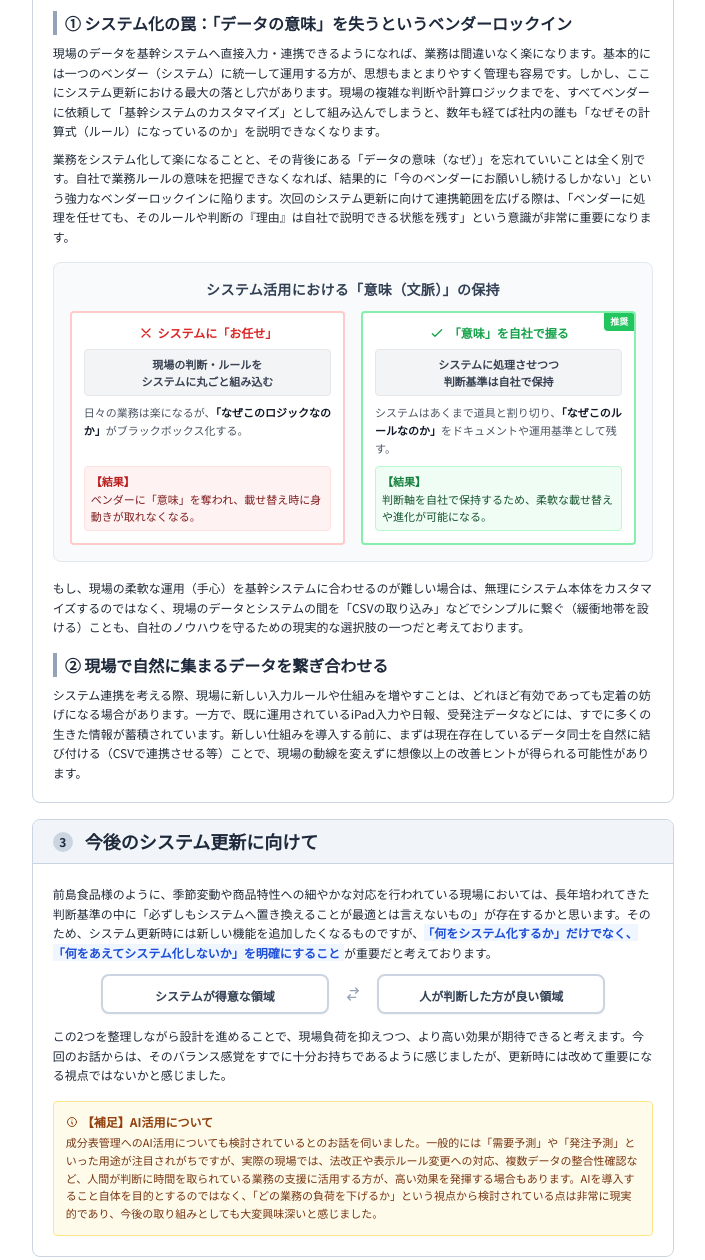
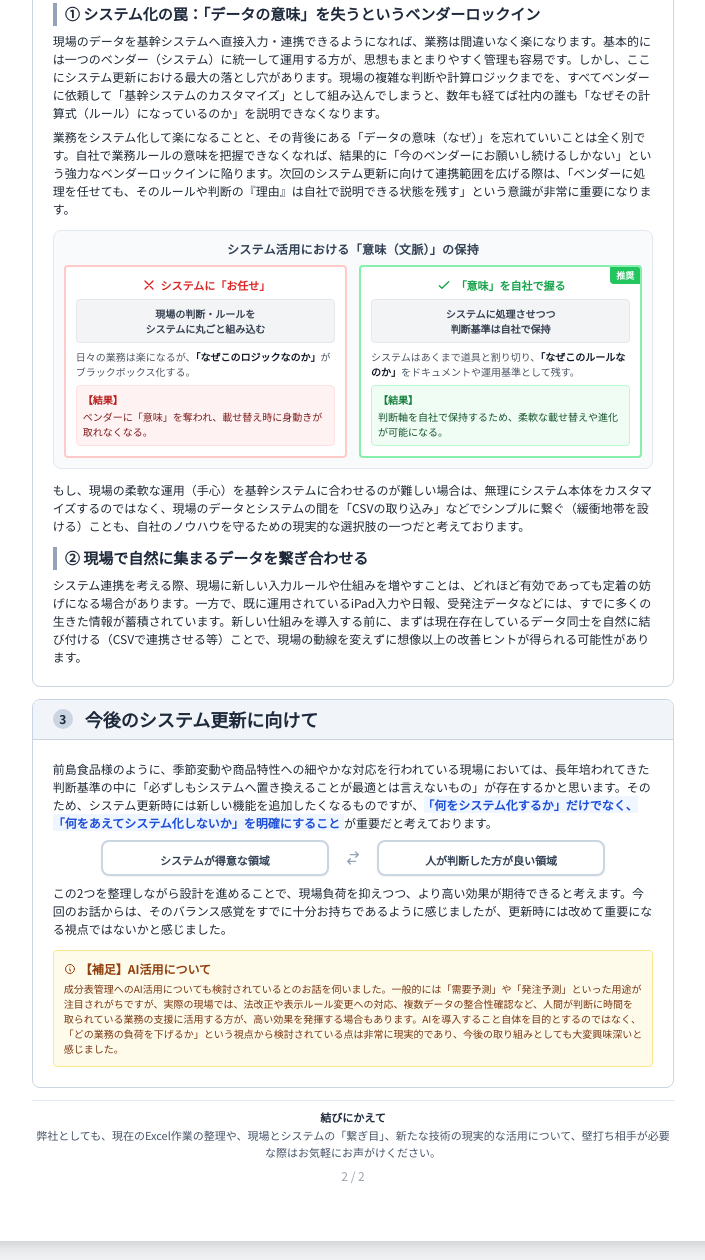
Before and after one commit to totototo0526/assessment, a plain HTML site: page report.html in a window 1280 px wide. Shown: the part 1409-2669 px from the top of the page, without its empty margins (287-992 px from the left). Drawn offline with nearby package versions, Linux system fonts and the light colour scheme.

Commit message:
style: tighten line heights and margins drastically to fit massive text volume on page 2

```diff
--- a/report.html
+++ b/report.html
@@ -61,7 +61,7 @@
             }
             .a4-page {
                 margin: 0;
-                padding: 10mm 15mm;
+                padding: 5mm 15mm;
                 box-shadow: none;
                 width: 210mm;
                 height: 297mm;
@@ -121,7 +121,7 @@
                     <div class="font-bold text-slate-800 border-b border-slate-300 pb-1 mb-1 text-left">システム利用状況</div>
                     <div class="text-left">利用システム: <span class="font-bold">アラジンオフィス</span></div>
                     <div class="text-left">利用歴: <span class="font-bold">7〜8年</span></div>
-                    <div class="mt-1 leading-relaxed text-left bg-slate-100 p-1.5 rounded border border-slate-200">
+                    <div class="mt-1 leading-normal text-left bg-slate-100 p-1.5 rounded border border-slate-200">
                         現在の利用範囲：ほぼ全域。<br>一部連動をしていないが、2年後の更新時に拡充予定。
                     </div>
                 </div>
@@ -136,11 +136,11 @@
             </div>
             <div class="section-content flex gap-6 items-center py-3">
                 <div class="flex-1">
-                    <p class="leading-relaxed mb-3 text-xs">先日は現場の貴重なお話を伺う機会をいただき、誠にありがとうございました。</p>
-                    <p class="leading-relaxed mb-3 text-xs font-medium bg-blue-50 p-2 rounded border border-blue-100 text-slate-800">
+                    <p class="leading-normal mb-3 text-xs">先日は現場の貴重なお話を伺う機会をいただき、誠にありがとうございました。</p>
+                    <p class="leading-normal mb-3 text-xs font-medium bg-blue-50 p-2 rounded border border-blue-100 text-slate-800">
                         今回のお話を伺う中で最も印象的だったのは、システムを「導入して終わり」にせず、現場への定着と改善を継続されている点でした。紙運用からiPadへの移行や、今後の原価管理・成分表管理の構想などは、現場の状況に合わせて段階的に改善を積み重ねていく姿勢の表れだと強く感銘を受けました。
                     </p>
-                    <p class="leading-relaxed text-xs">
+                    <p class="leading-normal text-xs">
                         本レポートでは、今回伺った現場の「現在地」を整理し、2年後のシステム更新に向けた現場とシステムを繋ぐ立場としての見立てをまとめました。右図はヒアリングに基づく運用状況の可視化チャートです。
                     </p>
                 </div>
@@ -161,19 +161,19 @@
                 <div class="grid grid-cols-2 gap-3 h-full">
                     <div class="bg-slate-50 p-3 rounded border border-slate-100 h-full">
                         <h3 class="font-bold text-slate-800 text-sm mb-1 flex items-center gap-1"><span class="text-blue-600">■</span> 原価計算・実績管理のさらなる連携</h3>
-                        <p class="text-gray-700 text-xs ml-3 leading-relaxed">現場のiPad等でデータ収集が進んでいる一方、基幹システム（アラジンオフィス）との連動においては、Excelを活用した運用で現場の柔軟性を担保されている状況と拝察いたします。</p>
+                        <p class="text-gray-700 text-xs ml-3 leading-normal">現場のiPad等でデータ収集が進んでいる一方、基幹システム（アラジンオフィス）との連動においては、Excelを活用した運用で現場の柔軟性を担保されている状況と拝察いたします。</p>
                     </div>
                     <div class="bg-slate-50 p-3 rounded border border-slate-100 h-full">
                         <h3 class="font-bold text-slate-800 text-sm mb-1 flex items-center gap-1"><span class="text-blue-600">■</span> 発注点管理の将来的な活用</h3>
-                        <p class="text-gray-700 text-xs ml-3 leading-relaxed">アラジンの機能として存在するものの、現状は現場運用との兼ね合いからあえて活用されていない状況とのことでした。今後、過去実績データの蓄積や発注ロジックの整理が進むことで、改めて活用可能性を検討できる領域ではないかと感じました。</p>
+                        <p class="text-gray-700 text-xs ml-3 leading-normal">アラジンの機能として存在するものの、現状は現場運用との兼ね合いからあえて活用されていない状況とのことでした。今後、過去実績データの蓄積や発注ロジックの整理が進むことで、改めて活用可能性を検討できる領域ではないかと感じました。</p>
                     </div>
                     <div class="bg-slate-50 p-3 rounded border border-slate-100 h-full">
                         <h3 class="font-bold text-slate-800 text-sm mb-1 flex items-center gap-1"><span class="text-blue-600">■</span> システムの分断</h3>
-                        <p class="text-gray-700 text-xs ml-3 leading-relaxed">現場の衛生管理（iPad）と事務所のシステムが、それぞれ独立して稼働している。</p>
+                        <p class="text-gray-700 text-xs ml-3 leading-normal">現場の衛生管理（iPad）と事務所のシステムが、それぞれ独立して稼働している。</p>
                     </div>
                     <div class="bg-slate-50 p-3 rounded border border-slate-100 h-full">
                         <h3 class="font-bold text-slate-800 text-sm mb-1 flex items-center gap-1"><span class="text-blue-600">■</span> 成分表管理の構想</h3>
-                        <p class="text-gray-700 text-xs ml-3 leading-relaxed">今後、成分表のAIシステムによる管理も検討の視野に入っている。</p>
+                        <p class="text-gray-700 text-xs ml-3 leading-normal">今後、成分表のAIシステムによる管理も検討の視野に入っている。</p>
                     </div>
                 </div>
             </div>
@@ -185,59 +185,59 @@
     <!-- PAGE 2 -->
     <div class="a4-page">
         <!-- Section 2 -->
-        <div class="section-box flex-grow mb-4">
-            <div class="section-header py-2">
+        <div class="section-box flex-grow mb-3">
+            <div class="section-header py-1.5">
                 <span class="bg-slate-300 text-slate-800 rounded-full w-5 h-5 flex items-center justify-center text-xs mr-1">2</span>
                 そこから見えるシステム連携のアプローチ
             </div>
             <div class="section-content flex flex-col">
-                <p class="mb-4 text-xs text-slate-700">上記のテーマを整理し、2年後のシステム更新をより良いものにするためのポイントを2点挙げさせていただきます。</p>
+                <p class="mb-3 text-xs text-slate-700">上記のテーマを整理し、2年後のシステム更新をより良いものにするためのポイントを2点挙げさせていただきます。</p>
 
-                <div class="mb-4 flex-grow">
-                    <h3 class="font-bold text-base mb-2 text-slate-800 border-l-4 border-slate-400 pl-2">① システム化の罠：「データの意味」を失うというベンダーロックイン</h3>
-                    <p class="mb-2 text-xs leading-relaxed text-gray-800">
+                <div class="mb-3 flex-grow">
+                    <h3 class="font-bold text-[15px] mb-1.5 text-slate-800 border-l-4 border-slate-400 pl-2">① システム化の罠：「データの意味」を失うというベンダーロックイン</h3>
+                    <p class="mb-1.5 text-xs leading-normal text-gray-800">
                         現場のデータを基幹システムへ直接入力・連携できるようになれば、業務は間違いなく楽になります。基本的には一つのベンダー（システム）に統一して運用する方が、思想もまとまりやすく管理も容易です。しかし、ここにシステム更新における最大の落とし穴があります。現場の複雑な判断や計算ロジックまでを、すべてベンダーに依頼して「基幹システムのカスタマイズ」として組み込んでしまうと、数年も経てば社内の誰も「なぜその計算式（ルール）になっているのか」を説明できなくなります。
                     </p>
-                    <p class="mb-4 text-xs leading-relaxed text-gray-800 font-medium">
+                    <p class="mb-3 text-xs leading-normal text-gray-800 font-medium">
                         業務をシステム化して楽になることと、その背後にある「データの意味（なぜ）」を忘れていいことは全く別です。自社で業務ルールの意味を把握できなくなれば、結果的に「今のベンダーにお願いし続けるしかない」という強力なベンダーロックインに陥ります。次回のシステム更新に向けて連携範囲を広げる際は、「ベンダーに処理を任せても、そのルールや判断の『理由』は自社で説明できる状態を残す」という意識が非常に重要になります。
                     </p>
 
                     <!-- Diagram -->
-                    <div class="mb-4 border border-slate-200 rounded-lg p-4 bg-slate-50">
-                        <h4 class="text-center font-bold text-sm mb-3 tracking-wide text-slate-700">システム活用における「意味（文脈）」の保持</h4>
-                        <div class="grid grid-cols-2 gap-4">
+                    <div class="mb-3 border border-slate-200 rounded-lg p-2.5 bg-slate-50">
+                        <h4 class="text-center font-bold text-xs mb-2 tracking-wide text-slate-700">システム活用における「意味（文脈）」の保持</h4>
+                        <div class="grid grid-cols-2 gap-3">
                             <!-- Bad Pattern -->
-                            <div class="bg-white p-3 rounded border-2 border-red-200 flex flex-col">
-                                <div class="flex items-center justify-center gap-1 mb-2 text-red-600">
+                            <div class="bg-white p-2.5 rounded border-2 border-red-200 flex flex-col">
+                                <div class="flex items-center justify-center gap-1 mb-1.5 text-red-600">
                                     <svg class="w-4 h-4" fill="none" stroke="currentColor" viewBox="0 0 24 24"><path stroke-linecap="round" stroke-linejoin="round" stroke-width="2" d="M6 18L18 6M6 6l12 12"></path></svg>
-                                    <h5 class="font-bold text-xs">システムに「お任せ」</h5>
+                                    <h5 class="font-bold text-[11px]">システムに「お任せ」</h5>
                                 </div>
-                                <div class="bg-gray-100 p-1.5 rounded text-center text-[11px] font-bold text-gray-700 mb-2 border border-gray-200">
+                                <div class="bg-gray-100 p-1.5 rounded text-center text-[10px] font-bold text-gray-700 mb-1.5 border border-gray-200">
                                     現場の判断・ルールを<br>システムに丸ごと組み込む
                                 </div>
-                                <p class="text-[11px] text-gray-600 leading-relaxed mb-2 grow">
+                                <p class="text-[10px] text-gray-600 leading-normal mb-1.5 grow">
                                     日々の業務は楽になるが、<strong class="text-gray-900">「なぜこのロジックなのか」</strong>がブラックボックス化する。
                                 </p>
-                                <div class="bg-red-50 p-1.5 rounded border border-red-100 mt-auto text-[11px]">
+                                <div class="bg-red-50 p-1.5 rounded border border-red-100 mt-auto text-[10px]">
                                     <span class="text-red-700 font-bold block mb-0.5">【結果】</span>
                                     <span class="text-red-900 font-medium">ベンダーに「意味」を奪われ、載せ替え時に身動きが取れなくなる。</span>
                                 </div>
                             </div>
 
                             <!-- Good Pattern -->
-                            <div class="bg-white p-3 rounded border-2 border-green-300 flex flex-col relative overflow-hidden">
+                            <div class="bg-white p-2.5 rounded border-2 border-green-300 flex flex-col relative overflow-hidden">
                                 <div class="absolute top-0 right-0 bg-green-500 text-white text-[9px] font-bold px-1.5 py-0.5 rounded-bl">推奨</div>
-                                <div class="flex items-center justify-center gap-1 mb-2 text-green-600">
+                                <div class="flex items-center justify-center gap-1 mb-1.5 text-green-600">
                                     <svg class="w-4 h-4" fill="none" stroke="currentColor" viewBox="0 0 24 24"><path stroke-linecap="round" stroke-linejoin="round" stroke-width="2" d="M5 13l4 4L19 7"></path></svg>
-                                    <h5 class="font-bold text-xs">「意味」を自社で握る</h5>
+                                    <h5 class="font-bold text-[11px]">「意味」を自社で握る</h5>
                                 </div>
-                                <div class="bg-gray-100 p-1.5 rounded text-center text-[11px] font-bold text-gray-700 mb-2 border border-gray-200">
+                                <div class="bg-gray-100 p-1.5 rounded text-center text-[10px] font-bold text-gray-700 mb-1.5 border border-gray-200">
                                     システムに処理させつつ<br>判断基準は自社で保持
                                 </div>
-                                <p class="text-[11px] text-gray-600 leading-relaxed mb-2 grow">
+                                <p class="text-[10px] text-gray-600 leading-normal mb-1.5 grow">
                                     システムはあくまで道具と割り切り、<strong class="text-gray-900">「なぜこのルールなのか」</strong>をドキュメントや運用基準として残す。
                                 </p>
-                                <div class="bg-green-50 p-1.5 rounded border border-green-200 mt-auto text-[11px]">
+                                <div class="bg-green-50 p-1.5 rounded border border-green-200 mt-auto text-[10px]">
                                     <span class="text-green-700 font-bold block mb-0.5">【結果】</span>
                                     <span class="text-green-900 font-medium">判断軸を自社で保持するため、柔軟な載せ替えや進化が可能になる。</span>
                                 </div>
@@ -245,14 +245,14 @@
                         </div>
                     </div>
 
-                    <p class="text-xs leading-relaxed text-gray-800">
+                    <p class="text-xs leading-normal text-gray-800">
                         もし、現場の柔軟な運用（手心）を基幹システムに合わせるのが難しい場合は、無理にシステム本体をカスタマイズするのではなく、現場のデータとシステムの間を「CSVの取り込み」などでシンプルに繋ぐ（緩衝地帯を設ける）ことも、自社のノウハウを守るための現実的な選択肢の一つだと考えております。
                     </p>
                 </div>
 
                 <div>
-                    <h3 class="font-bold text-base mb-2 text-slate-800 border-l-4 border-slate-400 pl-2">② 現場で自然に集まるデータを繋ぎ合わせる</h3>
-                    <p class="text-xs leading-relaxed text-gray-800">
+                    <h3 class="font-bold text-[15px] mb-1.5 text-slate-800 border-l-4 border-slate-400 pl-2">② 現場で自然に集まるデータを繋ぎ合わせる</h3>
+                    <p class="text-xs leading-normal text-gray-800">
                         システム連携を考える際、現場に新しい入力ルールや仕組みを増やすことは、どれほど有効であっても定着の妨げになる場合があります。一方で、既に運用されているiPad入力や日報、受発注データなどには、すでに多くの生きた情報が蓄積されています。新しい仕組みを導入する前に、まずは現在存在しているデータ同士を自然に結び付ける（CSVで連携させる等）ことで、現場の動線を変えずに想像以上の改善ヒントが得られる可能性があります。
                     </p>
                 </div>
@@ -260,46 +260,46 @@
         </div>
 
         <!-- Section 3 & Conclusion -->
-        <div class="section-box shrink-0 mb-2">
-            <div class="section-header py-2">
+        <div class="section-box shrink-0 mb-3">
+            <div class="section-header py-1.5">
                 <span class="bg-slate-300 text-slate-800 rounded-full w-5 h-5 flex items-center justify-center text-xs mr-1">3</span>
                 今後のシステム更新に向けて
             </div>
             <div class="section-content">
-                <p class="mb-3 text-xs leading-relaxed text-gray-800">
+                <p class="mb-2 text-xs leading-normal text-gray-800">
                     前島食品様のように、季節変動や商品特性への細やかな対応を行われている現場においては、長年培われてきた判断基準の中に「必ずしもシステムへ置き換えることが最適とは言えないもの」が存在するかと思います。そのため、システム更新時には新しい機能を追加したくなるものですが、<strong class="text-blue-700 bg-blue-50 px-1">「何をシステム化するか」だけでなく、「何をあえてシステム化しないか」を明確にすること</strong>が重要だと考えております。
                 </p>
 
-                <div class="flex gap-4 mb-3 items-center justify-center px-12">
-                    <div class="flex-1 bg-white border-2 border-slate-300 py-1.5 rounded-lg text-center shadow-sm">
-                        <span class="font-bold text-slate-700 text-xs">システムが得意な領域</span>
+                <div class="flex gap-4 mb-2 items-center justify-center px-12">
+                    <div class="flex-1 bg-white border-2 border-slate-300 py-1 rounded-lg text-center shadow-sm">
+                        <span class="font-bold text-slate-700 text-[11px]">システムが得意な領域</span>
                     </div>
                     <div class="text-slate-400">
                         <svg class="w-4 h-4" fill="none" stroke="currentColor" viewBox="0 0 24 24"><path stroke-linecap="round" stroke-linejoin="round" stroke-width="2" d="M8 7h12m0 0l-4-4m4 4l-4 4m0 6H4m0 0l4 4m-4-4l4-4"></path></svg>
                     </div>
-                    <div class="flex-1 bg-white border-2 border-slate-300 py-1.5 rounded-lg text-center shadow-sm">
-                        <span class="font-bold text-slate-700 text-xs">人が判断した方が良い領域</span>
+                    <div class="flex-1 bg-white border-2 border-slate-300 py-1 rounded-lg text-center shadow-sm">
+                        <span class="font-bold text-slate-700 text-[11px]">人が判断した方が良い領域</span>
                     </div>
                 </div>
 
-                <p class="mb-4 text-xs leading-relaxed text-gray-800">
+                <p class="mb-3 text-xs leading-normal text-gray-800">
                     この2つを整理しながら設計を進めることで、現場負荷を抑えつつ、より高い効果が期待できると考えます。今回のお話からは、そのバランス感覚をすでに十分お持ちであるように感じましたが、更新時には改めて重要になる視点ではないかと感じました。
                 </p>
 
-                <div class="bg-amber-50 border border-amber-200 p-3 rounded text-xs">
+                <div class="bg-amber-50 border border-amber-200 p-2.5 rounded text-xs">
                     <h4 class="font-bold text-amber-800 mb-1 flex items-center gap-1">
                         <svg class="w-3 h-3" fill="none" stroke="currentColor" viewBox="0 0 24 24"><path stroke-linecap="round" stroke-linejoin="round" stroke-width="2" d="M13 16h-1v-4h-1m1-4h.01M21 12a9 9 0 11-18 0 9 9 0 0118 0z"></path></svg>
                         【補足】AI活用について
                     </h4>
-                    <p class="text-amber-900 leading-relaxed text-[11px]">
+                    <p class="text-amber-900 leading-normal text-[10px]">
                         成分表管理へのAI活用についても検討されているとのお話を伺いました。一般的には「需要予測」や「発注予測」といった用途が注目されがちですが、実際の現場では、法改正や表示ルール変更への対応、複数データの整合性確認など、人間が判断に時間を取られている業務の支援に活用する方が、高い効果を発揮する場合もあります。AIを導入すること自体を目的とするのではなく、「どの業務の負荷を下げるか」という視点から検討されている点は非常に現実的であり、今後の取り組みとしても大変興味深いと感じました。
                     </p>
                 </div>
             </div>
         </div>
 
-        <div class="mt-auto text-center text-xs text-slate-600 border-t border-slate-200 pt-3">
-            <p class="mb-1 font-bold text-slate-800">結びにかえて</p>
+        <div class="mt-auto text-center text-[11px] text-slate-600 border-t border-slate-200 pt-2">
+            <p class="mb-0.5 font-bold text-slate-800">結びにかえて</p>
             <p>弊社としても、現在のExcel作業の整理や、現場とシステムの「繋ぎ目」、新たな技術の現実的な活用について、壁打ち相手が必要な際はお気軽にお声がけください。</p>
         </div>
 
```
